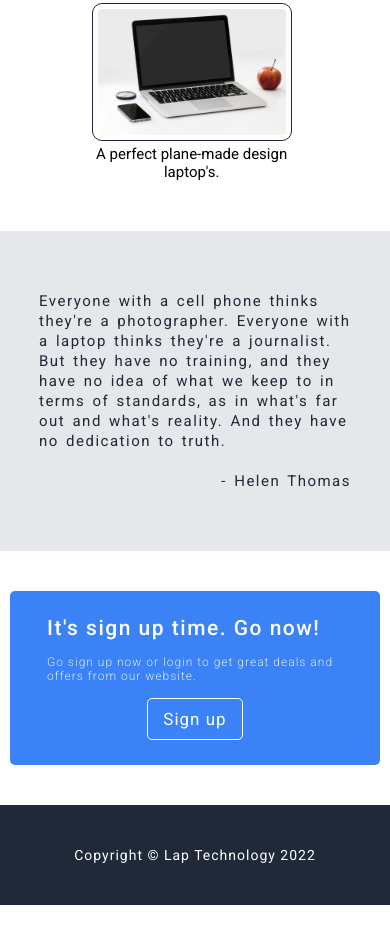
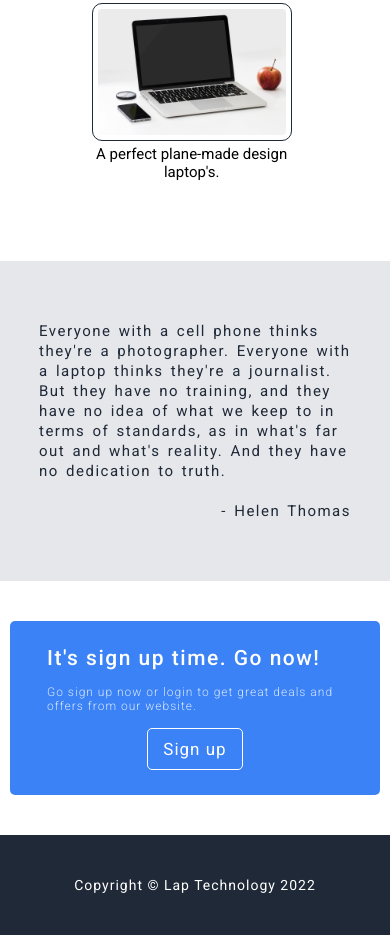
Before and after one commit to imanojg-hub/1.Landing-Page, a plain HTML site: page index.html in a window 390 px wide. Shown: the part 1237-2172 px from the top of the page. Before the commit the page ends 2142 px from the top, so only its background shows below. Drawn offline with Linux system fonts and the light colour scheme; a web font is replaced by a local one.

Commit message:
Update styles.css

```diff
--- a/styles.css
+++ b/styles.css
@@ -274,9 +274,9 @@ h1 {
     margin-bottom: 30px;
   }
 
-  #Container-3 {
+/*   #Container-3 {
     margin-top: -20px;
-  }
+  } */
 
   #Container-3 .quote,
   .author {
```
